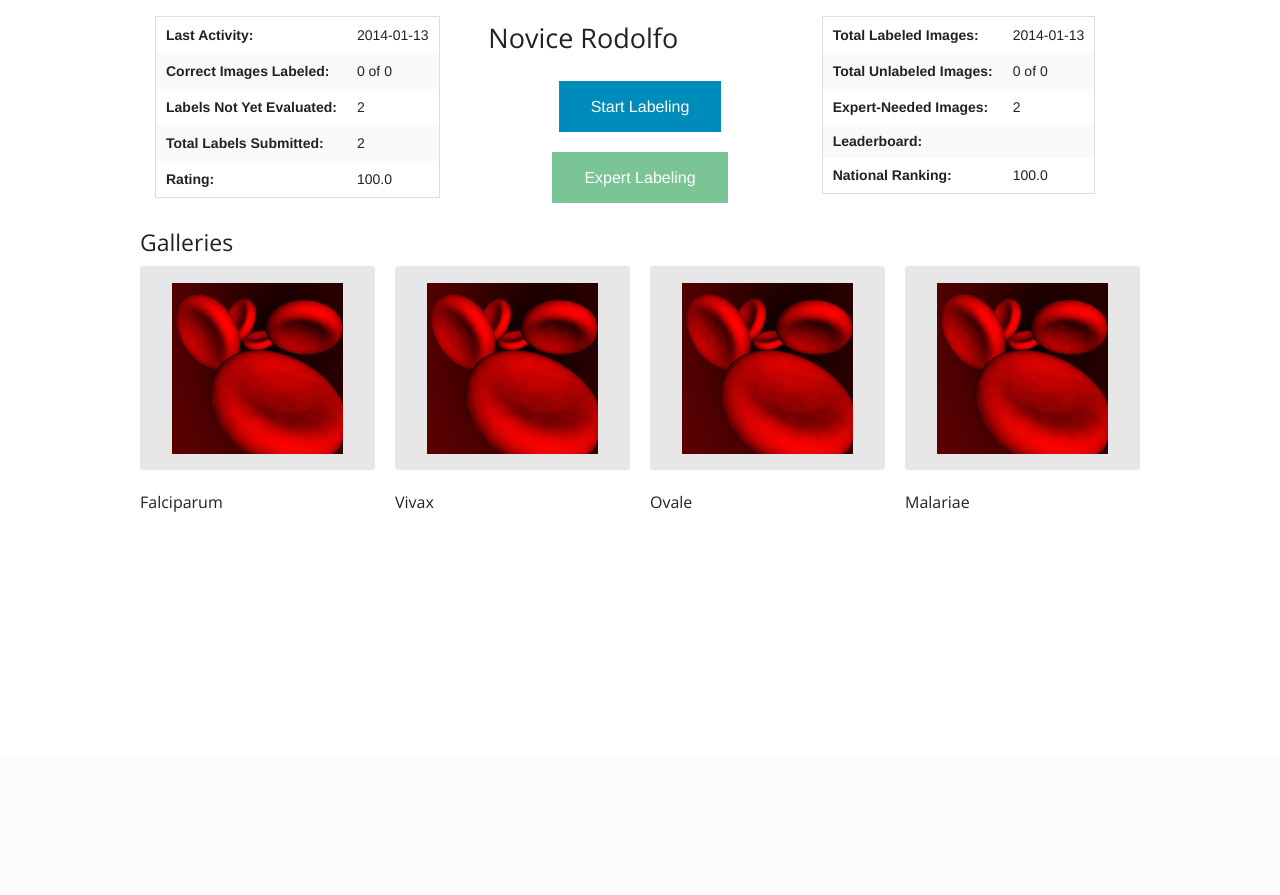
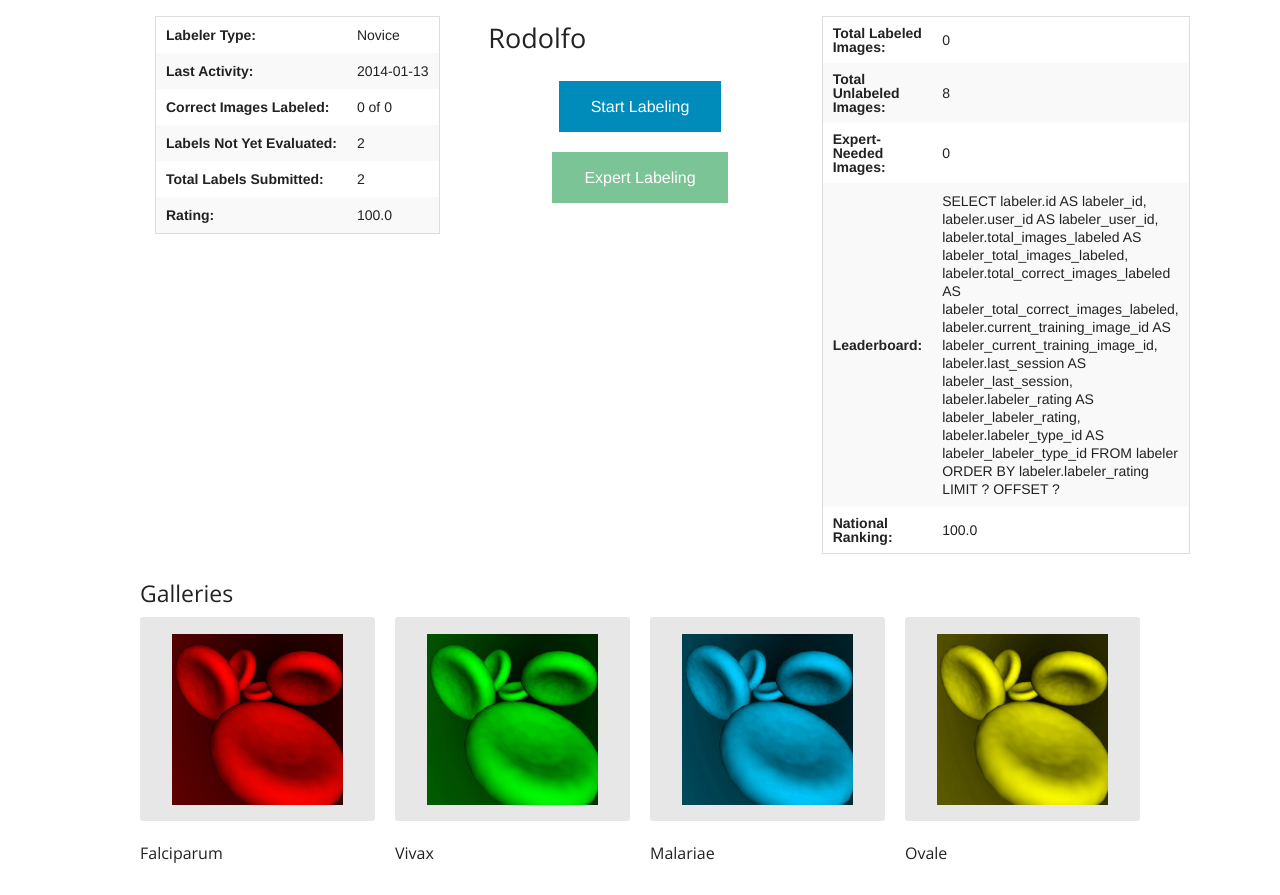
Before and after one commit to kedelaspenas/Malaria-Server, a Flask app: page /crowd/dashboard/ in a window 1280 px wide. Shown: the part 45-940 px from the top of the page. Before the commit the page ends 557 px from the top, so only its background shows below. Run offline with Flask 2, Linux system fonts and the light colour scheme; a user stored in the database is signed in; data comes from the database, SQL or seed files in the repository; some libraries are stand-ins or nearby versions.

Commit message:
global stats
leader board still has bug

```diff
--- a/crowd/templates/crowd/dashboard.html
+++ b/crowd/templates/crowd/dashboard.html
@@ -52,6 +52,7 @@
       <div class="large-4 columns text-left">
           <div class="text-left">
             <table>
+            <tr><th>Labeler Type: <td>{{labeler.labelertype.name}}
             <tr><th>Last Activity: <td>{{labeler.last_session.date() }}
             <tr><th>Correct Images Labeled: <td>{{labeler.total_correct_images_labeled}} of {{labeler.total_images_labeled}}
             <tr><th>Labels Not Yet Evaluated: <td> {{labeler.training_image_labels.count()}}
@@ -63,7 +64,7 @@
 
 
       <div class="large-4 columns">
-        <h3>{{labeler.labelertype.name}} {{user.username}}</h3>
+        <h3>{{user.username}}</h3>
         <br>
         <div class="text-center">
           <a class="button" href="/crowd/session/">Start Labeling</a>
@@ -74,10 +75,10 @@
       <div class="large-4 columns text-left">
           <div class="text-left">
             <table>
-            <tr><th>Total Labeled Images: <td>{{labeler.last_session.date() }}
-            <tr><th>Total Unlabeled Images: <td>{{labeler.total_correct_images_labeled}} of {{labeler.total_images_labeled}}
-            <tr><th>Expert-Needed Images: <td> {{labeler.training_image_labels.count()}}
-            <tr><th>Leaderboard: <td>
+            <tr><th>Total Labeled Images: <td>{{totalLabeled}}
+            <tr><th>Total Unlabeled Images: <td>{{totalUnlabeled}}
+            <tr><th>Expert-Needed Images: <td> {{expertNeeded}}
+            <tr><th>Leaderboard: <td>{{leaderboard}}
             <tr><th>National Ranking: <td>{{labeler.labeler_rating * 100}}
             </table>
           </div>
@@ -89,9 +90,9 @@
       <h4>Galleries<h4>
       <ul class="small-block-grid-4">
         <li><img class="button radius secondary" src="../static/images/red.jpg">Falciparum</li>
-        <li><img class="button radius secondary" src="../static/images/red.jpg">Vivax</li>
-        <li><img class="button radius secondary" src="../static/images/red.jpg">Ovale</li>
-        <li><img class="button radius secondary" src="../static/images/red.jpg">Malariae</li>
+        <li><img class="button radius secondary" src="../static/images/green.jpg">Vivax</li>
+        <li><img class="button radius secondary" src="../static/images/blue.jpg">Malariae</li>
+        <li><img class="button radius secondary" src="../static/images/yellow.jpg">Ovale</li>
       </ul>
   </div>
   <script src="/crowd/static/js/vendor/jquery.js"></script>
--- a/crowd/views.py
+++ b/crowd/views.py
@@ -25,8 +25,12 @@ def index():
 @crowd.route('/crowd/dashboard/')
 @login_required
 def dashboard():
+    totalUnlabeled = TrainingImage.query.filter_by(date_finalized = None).count()
+    totalLabeled = len(TrainingImage.query.all()) - totalUnlabeled
+    expertNeeded = TrainingImage.query.filter_by(final_label_1 = 'Undeterminable').count()
+    leaderboard = Labeler.query.order_by(Labeler.labeler_rating).limit(10)
     labeler = Labeler.query.filter_by(user_id=current_user.id).first()
-    return render_template("/crowd/dashboard.html", user = current_user, labeler = labeler)
+    return render_template("/crowd/dashboard.html", user = current_user, labeler = labeler, totalUnlabeled = totalUnlabeled, totalLabeled = totalLabeled, expertNeeded = expertNeeded, leaderboard = leaderboard)
 
 def makeTrainingImageLabel(labeler, diagnosis, coordinates):
     global label_limit
```
Also changed, not shown: crowd/static/images/blue.jpg (added), crowd/static/images/green.jpg (added), crowd/static/images/red.jpg, crowd/static/images/yellow.jpg (added).
